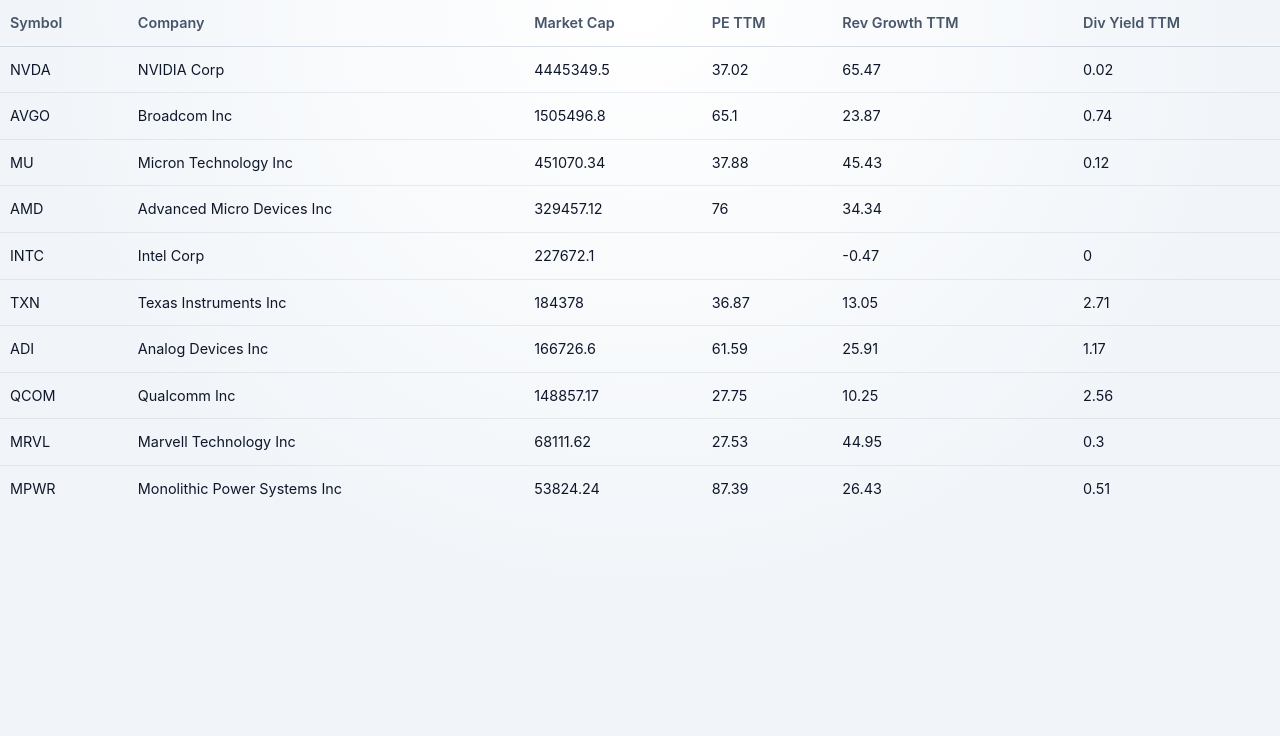
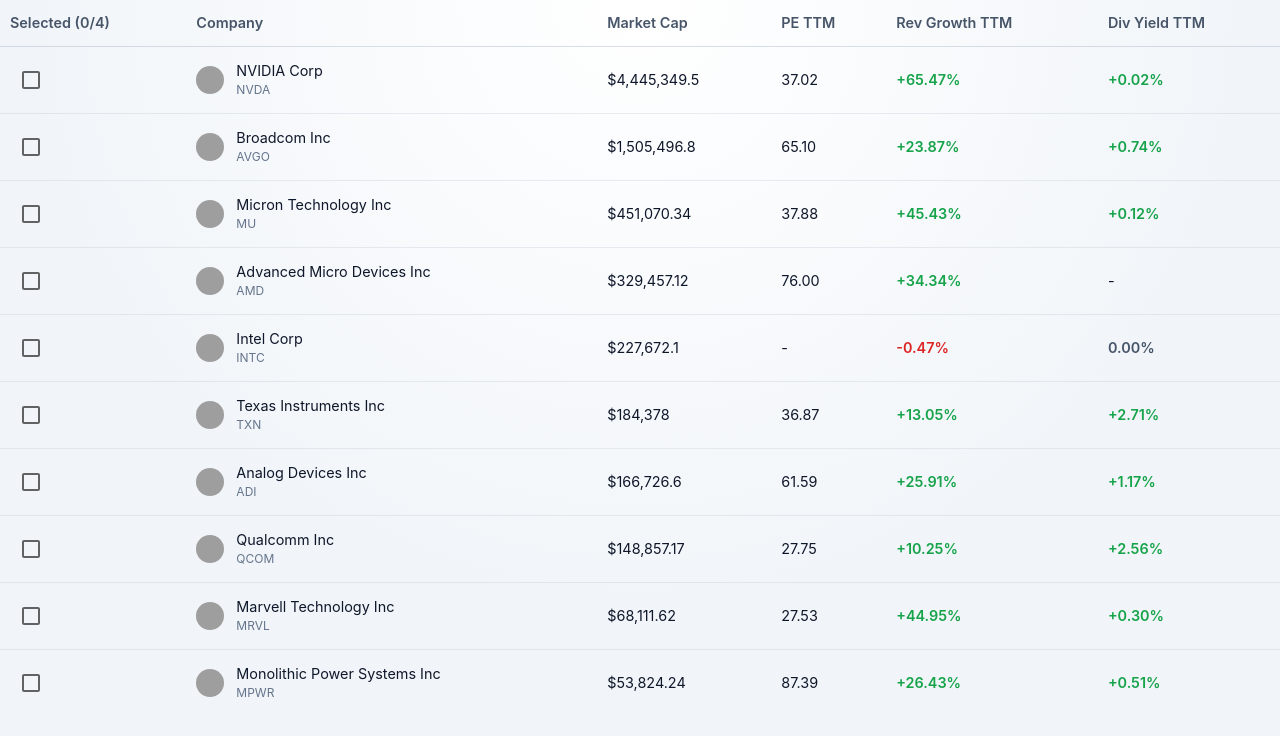
Before and after one commit to bichipham/Quantli, a React (Vite) app: page /dashboard in a window 1280 px wide. Shown: the top 736 px of the page. Built offline with nearby package versions, Linux system fonts and the light colour scheme; grey boxes are pictures that could not be loaded.

Commit message:
- comparationtable: modify table columns and headers

```diff
--- a/package.json
+++ b/package.json
@@ -10,6 +10,9 @@
     "preview": "vite preview"
   },
   "dependencies": {
+    "@emotion/react": "^11.14.0",
+    "@emotion/styled": "^11.14.1",
+    "@mui/material": "^7.3.9",
     "@tanstack/react-table": "^8.21.3",
     "lightweight-charts": "^5.1.0",
     "react": "^19.2.0",
--- a/src/App.css
+++ b/src/App.css
@@ -183,6 +183,21 @@
   border-color: rgba(148, 163, 184, 0.4);
 }
 
+.value-positive {
+  color: #16a34a;
+  font-weight: 600;
+}
+
+.value-negative {
+  color: #dc2626;
+  font-weight: 600;
+}
+
+.value-neutral {
+  color: #475569;
+  font-weight: 600;
+}
+
 .pill.positive {
   border-color: rgba(56, 189, 248, 0.6);
 }
--- /dev/null
+++ b/src/components/avatar/Avatar.tsx
@@ -0,0 +1,28 @@
+import MuiAvatar, { type AvatarProps as MuiAvatarProps } from '@mui/material/Avatar'
+
+export type AvatarSize = 'small' | 'medium' | 'large'
+
+export type AvatarProps = MuiAvatarProps & {
+  size?: AvatarSize
+}
+
+const sizeMap: Record<AvatarSize, number> = {
+  small: 28,
+  medium: 40,
+  large: 56,
+}
+
+export function Avatar({ size = 'medium', sx, ...props }: AvatarProps) {
+  const dimension = sizeMap[size]
+
+  return (
+    <MuiAvatar
+      {...props}
+      sx={{
+        width: dimension,
+        height: dimension,
+        ...sx,
+      }}
+    />
+  )
+}
--- /dev/null
+++ b/src/components/avatar/index.ts
@@ -0,0 +1,2 @@
+export { Avatar } from './Avatar'
+export type { AvatarProps, AvatarSize } from './Avatar'
--- /dev/null
+++ b/src/components/checkbox/Checkbox.tsx
@@ -0,0 +1,9 @@
+import MuiCheckbox, {
+  type CheckboxProps as MuiCheckboxProps,
+} from '@mui/material/Checkbox'
+
+export type CheckboxProps = MuiCheckboxProps
+
+export function Checkbox(props: CheckboxProps) {
+  return <MuiCheckbox {...props} />
+}
--- /dev/null
+++ b/src/components/checkbox/index.ts
@@ -0,0 +1,2 @@
+export { Checkbox } from './Checkbox'
+export type { CheckboxProps } from './Checkbox'
--- a/src/features/dashboard/components/ComparisionTable/columns.ts
+++ /dev/null
@@ -1,28 +0,0 @@
-import type { ColumnDef } from "@tanstack/react-table"
-
-export const columns: ColumnDef<any>[] = [
-  {
-    accessorKey: "symbolCode",
-    header: "Symbol",
-  },
-  {
-    accessorKey: "companyName",
-    header: "Company",
-  },
-  {
-    accessorKey: "marketCapitalization",
-    header: "Market Cap",
-  },
-  {
-    accessorKey: "peTtm",
-    header: "PE TTM",
-  },
-  {
-    accessorKey: "revenueGrowthTtmYoy",
-    header: "Rev Growth TTM",
-  },
-  {
-    accessorKey: "currentDividendYieldTtm",
-    header: "Div Yield TTM",
-  },
-]
--- /dev/null
+++ b/src/features/dashboard/components/ComparisionTable/columns.tsx
@@ -0,0 +1,111 @@
+import type { ColumnDef } from "@tanstack/react-table"
+import { Avatar } from "@/components/avatar"
+import { Checkbox } from "@/components/checkbox"
+import type { Stock } from "../../type/stock"
+import React from "react"
+
+const formatPercent = (value: number) => `${value.toFixed(2)}%`
+
+const renderSignedValue = (value: unknown) => {
+  if (value == null || value === "") return "-"
+
+  if (typeof value !== "number" || Number.isNaN(value)) {
+    return String(value)
+  }
+
+  const className =
+    value > 0 ? "value-positive" : value < 0 ? "value-negative" : "value-neutral"
+
+  return (
+    <span className={className}>
+      {value > 0 ? "+" : ""}
+      {formatPercent(value)}
+    </span>
+  )
+}
+
+type ColumnsParams = {
+  selectedSymbols: Set<string>
+  selectedCount: number
+  maxSelected: number
+  onToggle: (symbol: string) => void
+}
+
+const CompanyCell = ({ stock }: { stock: Stock }) => (
+  <div style={{ display: "flex", alignItems: "center", gap: 12 }}>
+    <Avatar src={stock.logo} alt={stock.companyName} size="small" />
+
+    <div>
+      <div>{stock.companyName}</div>
+      <div style={{ fontSize: 12, color: "#64748b" }}>
+        {stock.symbolCode}
+      </div>
+    </div>
+  </div>
+)
+
+export const createColumns = ({
+  selectedSymbols,
+  selectedCount,
+  maxSelected,
+  onToggle,
+}: ColumnsParams): ColumnDef<Stock>[] => [
+  {
+    id: "select",
+    header: `Selected (${selectedCount}/${maxSelected})`,
+    cell: ({ row }) => {
+      const symbol = row.original.symbolCode
+      const checked = selectedSymbols.has(symbol)
+      const disabled = !checked && selectedCount >= maxSelected
+
+      return (
+        <Checkbox
+          checked={checked}
+          disabled={disabled}
+          onChange={() => onToggle(symbol)}
+          inputProps={{
+            "aria-label": `Select ${symbol}`,
+          }}
+        />
+      )
+    },
+  },
+
+  {
+    accessorKey: "companyName",
+    header: "Company",
+    cell: ({ row }) => <CompanyCell stock={row.original} />,
+  },
+
+  {
+    accessorKey: "marketCapitalization",
+    header: "Market Cap",
+    cell: ({ getValue }) => {
+      const value = getValue<number>()
+      return value ? `$${value.toLocaleString()}` : "-"
+    },
+  },
+
+  {
+    accessorKey: "peTtm",
+    header: "PE TTM",
+    cell: ({ getValue }) => {
+      const value = getValue<number>()
+      return value ? value.toFixed(2) : "-"
+    },
+  },
+
+  {
+    accessorKey: "revenueGrowthTtmYoy",
+    header: "Rev Growth TTM",
+    cell: ({ getValue }) => renderSignedValue(getValue()),
+  },
+
+  {
+    accessorKey: "currentDividendYieldTtm",
+    header: "Div Yield TTM",
+    cell: ({ getValue }) => renderSignedValue(getValue()),
+  },
+]
+
+export default createColumns
--- a/src/features/dashboard/components/ComparisionTable/index.tsx
+++ b/src/features/dashboard/components/ComparisionTable/index.tsx
@@ -1,7 +1,39 @@
-import { DataTable } from '@/components/table/DataTable'
-import { columns } from './columns'
-import data from './data/data.json'
+import { useMemo, useState, useCallback } from "react"
+import { DataTable } from "@/components/table/DataTable"
+import data from "./data/data.json"
+import { createColumns } from "./columns.tsx"
 
 export function ComparisionTable() {
+  const [selectedSymbols, setSelectedSymbols] = useState<Set<string>>(
+    () => new Set()
+  )
+
+  const maxSelected = 4
+
+  const handleToggle = useCallback((symbol: string) => {
+    setSelectedSymbols((prev) => {
+      const next = new Set(prev)
+
+      if (next.has(symbol)) {
+        next.delete(symbol)
+      } else if (next.size < maxSelected) {
+        next.add(symbol)
+      }
+
+      return next
+    })
+  }, [])
+
+  const columns = useMemo(
+    () =>
+      createColumns({
+        selectedSymbols,
+        selectedCount: selectedSymbols.size,
+        maxSelected,
+        onToggle: handleToggle,
+      }),
+    [selectedSymbols, handleToggle, maxSelected]
+  )
+
   return <DataTable columns={columns} data={data} />
 }
```
Also changed, not shown: 1 other file (tests, documents, lock files or other folders).
